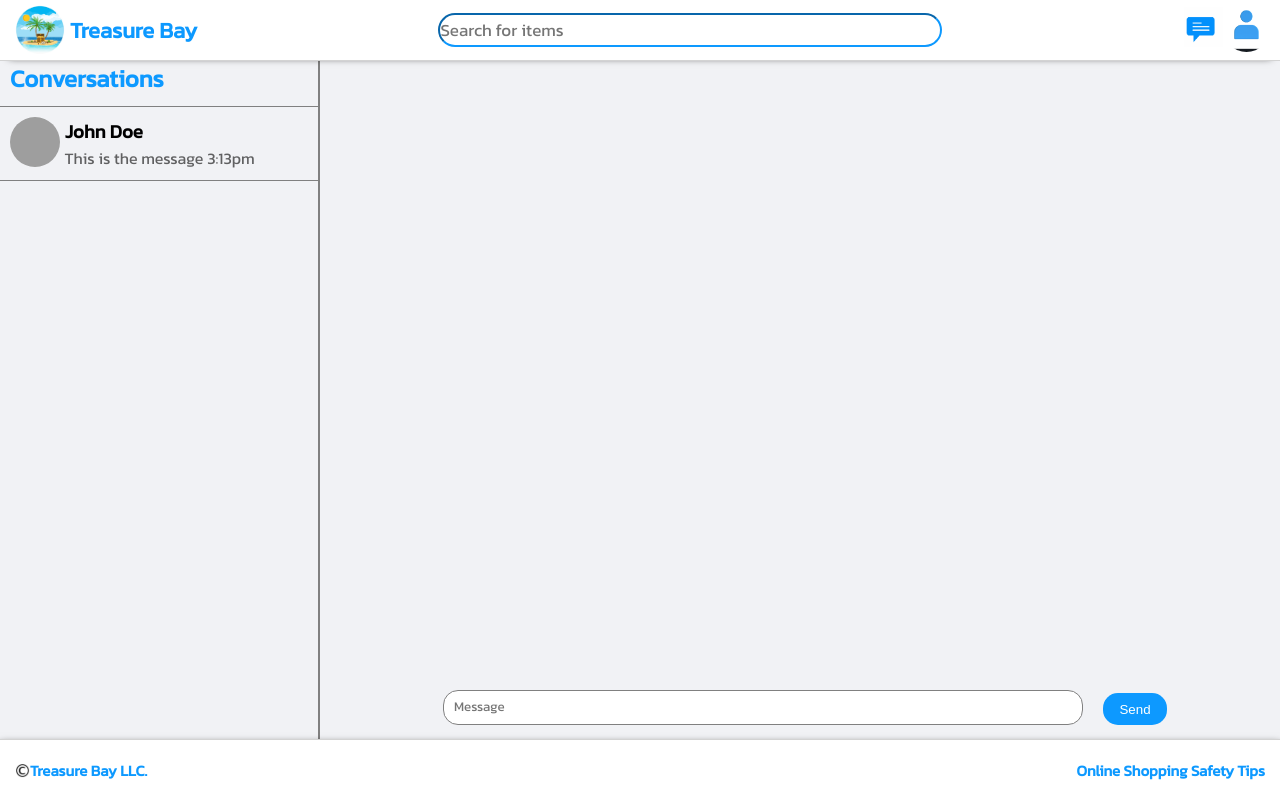
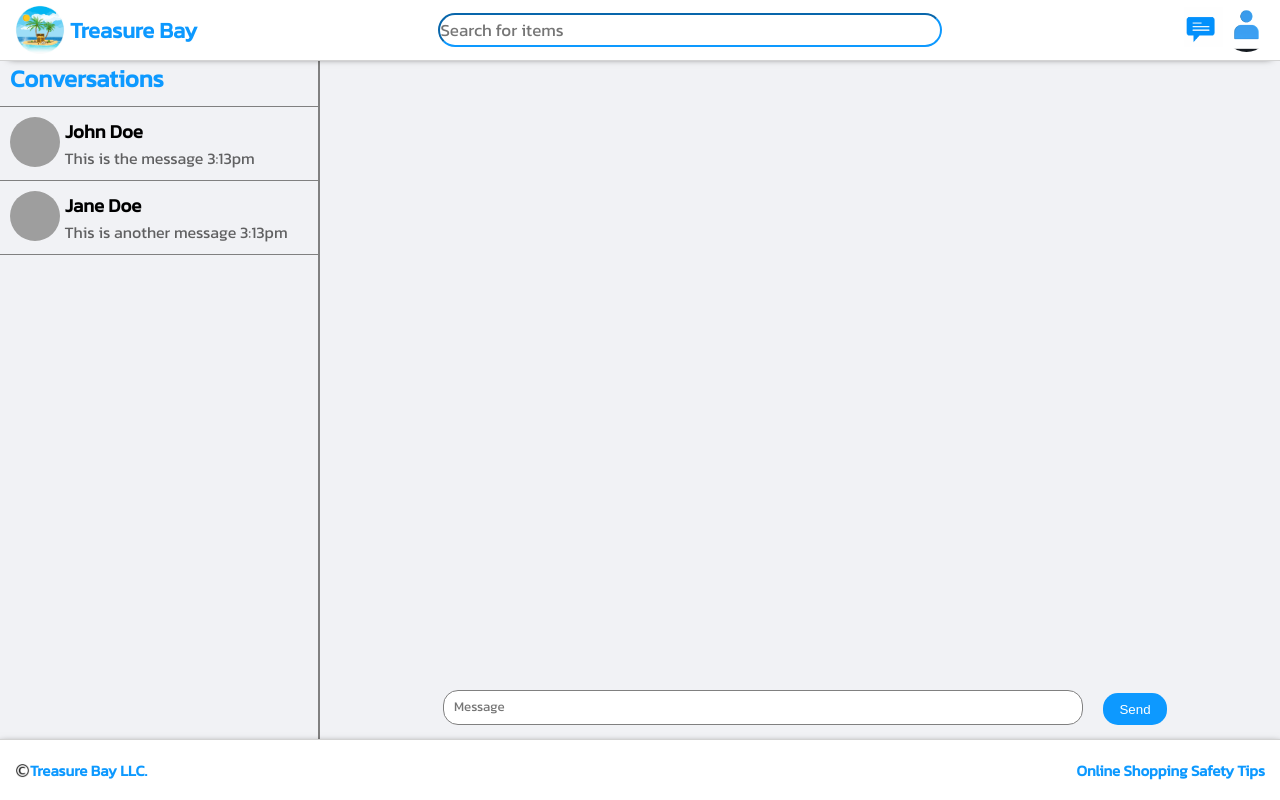
Before and after one commit to howardmg/TreasureBay2, a React (Create React App) app in the folder treasure_bay/: page /messages in a window 1280 px wide. Built offline with nearby package versions, Linux system fonts and the light colour scheme; grey boxes are pictures that could not be loaded; a web font is replaced by a local one.

Commit message:
added function to format conversations

```diff
--- a/treasure_bay/src/components/Conversations/Conversations.js
+++ b/treasure_bay/src/components/Conversations/Conversations.js
@@ -1,18 +1,31 @@
 import React from 'react'
+import { useConversations } from '../../context/ConversationsProvider'
 import './Conversations.css'
 
 function Conversations() {
+
+    const { conversations, setSelectedConversationIndex, selectedConversationIndex } = useConversations()
+
+    console.log(selectedConversationIndex)
+    let formatConversations = conversations.map((contact, index) => {
+        return (
+            <div className={selectedConversationIndex === contact.id ? 'active conversation' : 'conversation'} key={index}
+                onClick={() => setSelectedConversationIndex(contact.id)}
+            >
+                <div className='sender-profile'>
+                    <img alt='pfp' src={contact.picture} style={{ borderRadius: '50%' }} />
+                    <h3 className='conversation-name'>{contact.name}</h3>
+                </div>
+                <p className='message'>{contact.message} {contact.time}</p>
+            </div>
+        )
+    })
+
     return (
         <div className='messages'>
             <div className='conversations-container'>
                 <h2 className='conversations-title'>Conversations</h2>
-                <div className='conversation'>
-                    <div className='sender-profile'>
-                        <img alt='pfp' src='https://picsum.photos/50' style={{ borderRadius: '50%' }} />
-                        <h3 className='conversation-name'>John Doe</h3>
-                    </div>
-                    <p className='message'>This is the message 3:13pm</p>
-                </div>
+                {formatConversations}
             </div>
         </div>
     )
```
